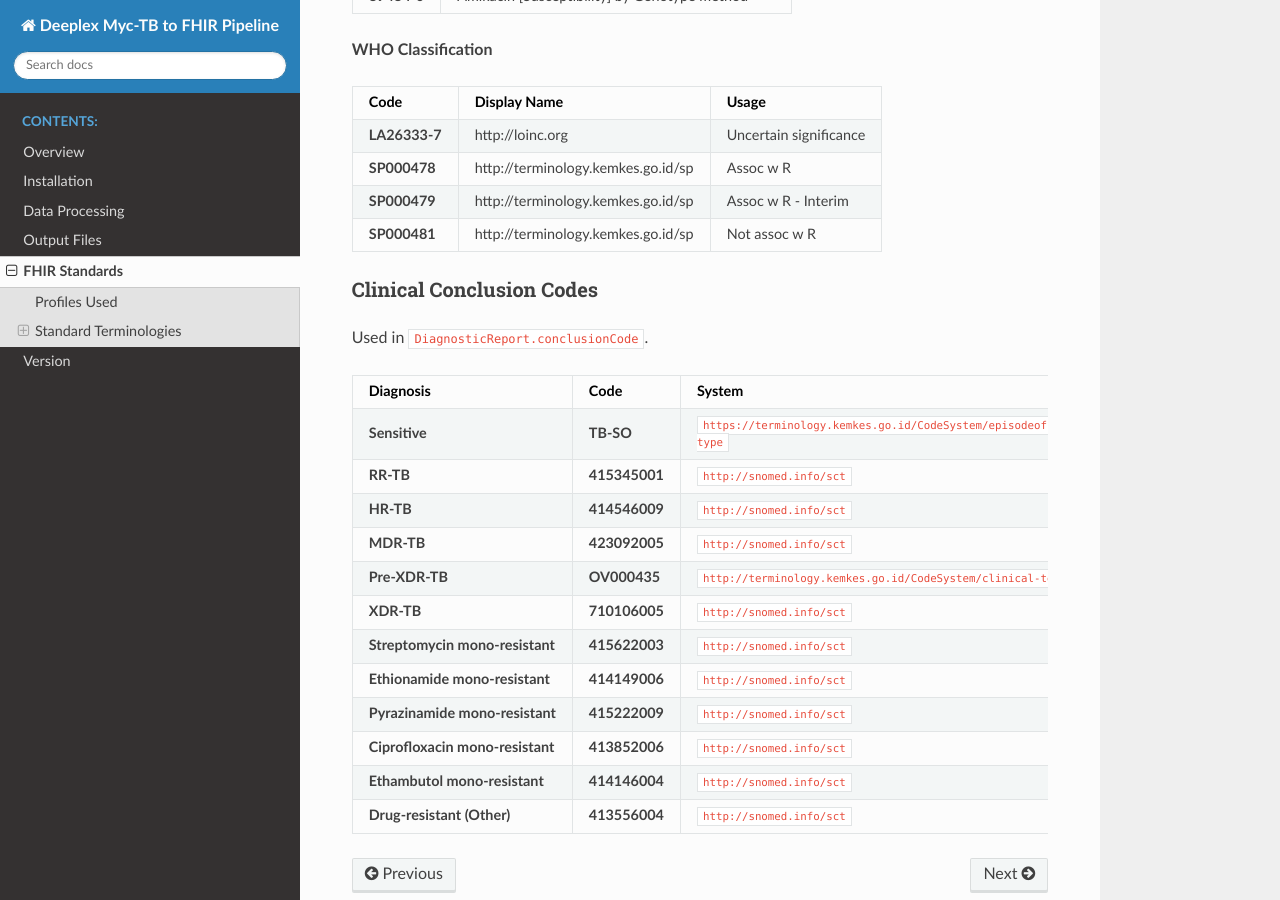
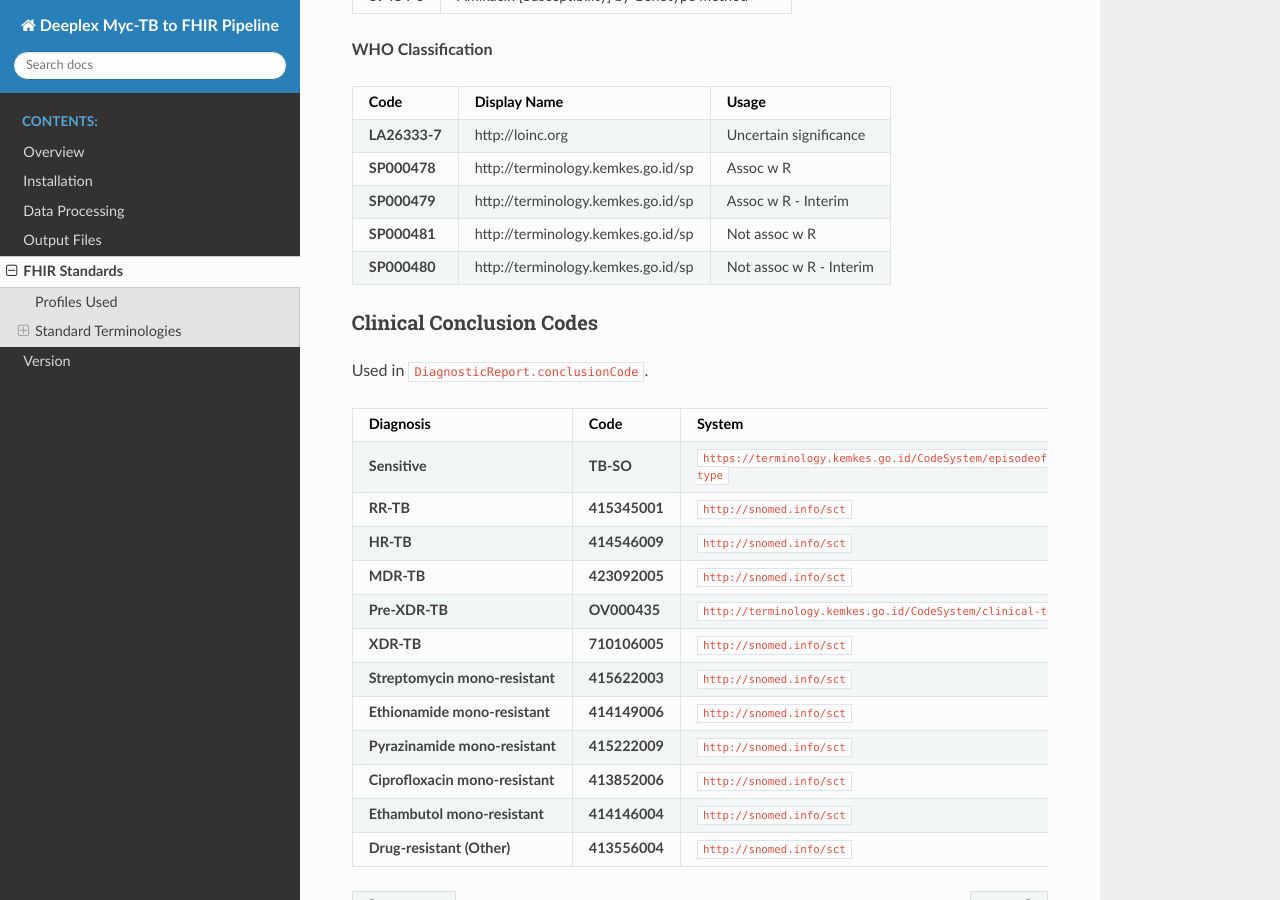
Before and after one commit to robind1/deeplex-tb-to-fhir-pipeline-docs, a Sphinx documentation site: the page built from docs/source/FHIR.md, in a window 1280 px wide and 900 px high, scrolled down 1303 px. Built offline with Sphinx 7.4.7 and the Read the Docs theme 3.1.0, drawn with Linux system fonts in a browser that asks for light colours.

Commit message:
Update FHIR.md

```diff
--- a/docs/source/FHIR.md
+++ b/docs/source/FHIR.md
@@ -47,6 +47,7 @@ Used within the Susceptibility Panel Observation.
 | **SP000478** | http://terminology.kemkes.go.id/sp | Assoc w R |
 | **SP000479** | http://terminology.kemkes.go.id/sp | Assoc w R - Interim |
 | **SP000481** | http://terminology.kemkes.go.id/sp | Not assoc w R |
+| **SP000480** | http://terminology.kemkes.go.id/sp | Not assoc w R - Interim |
 
 ### Clinical Conclusion Codes
 Used in `DiagnosticReport.conclusionCode`.
```
